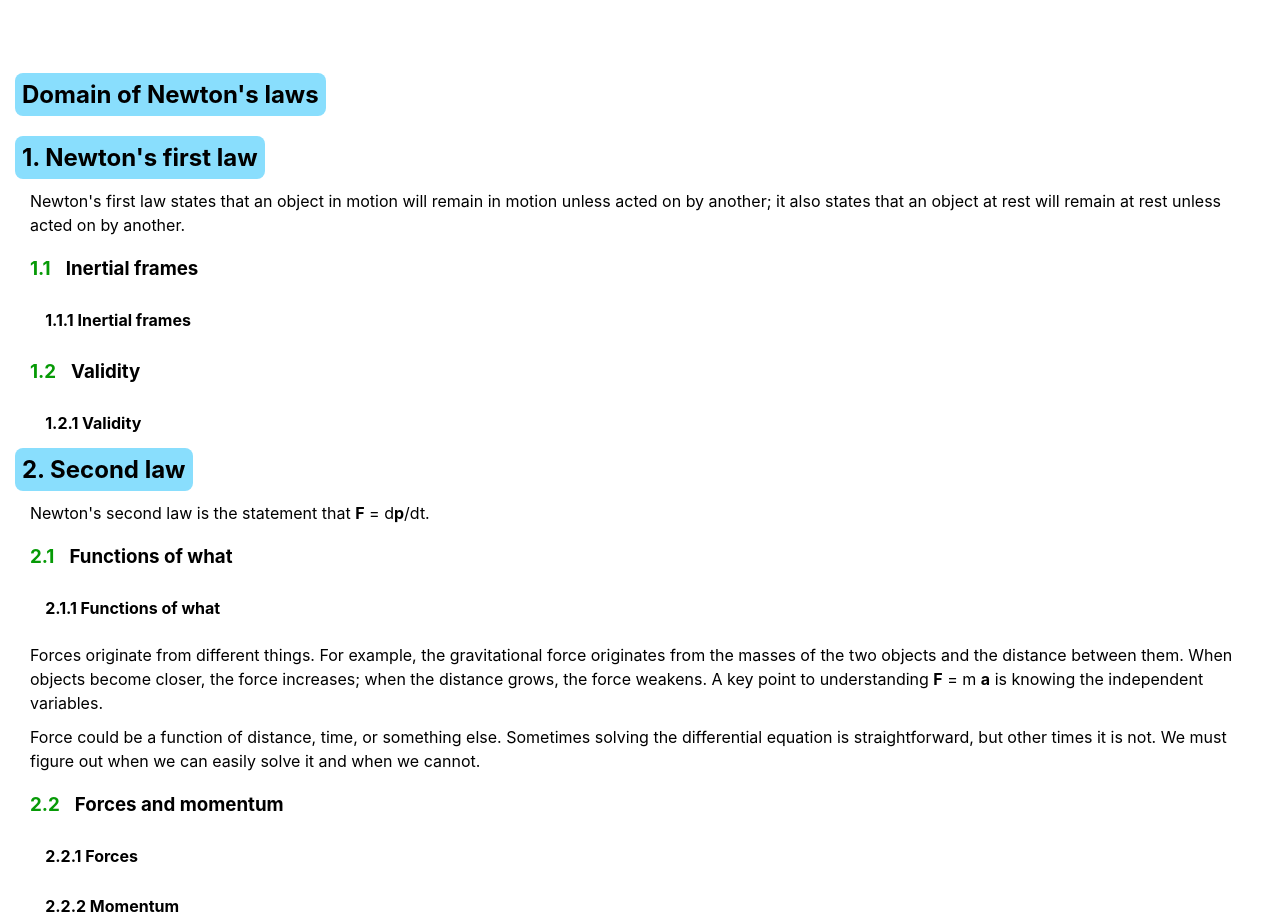
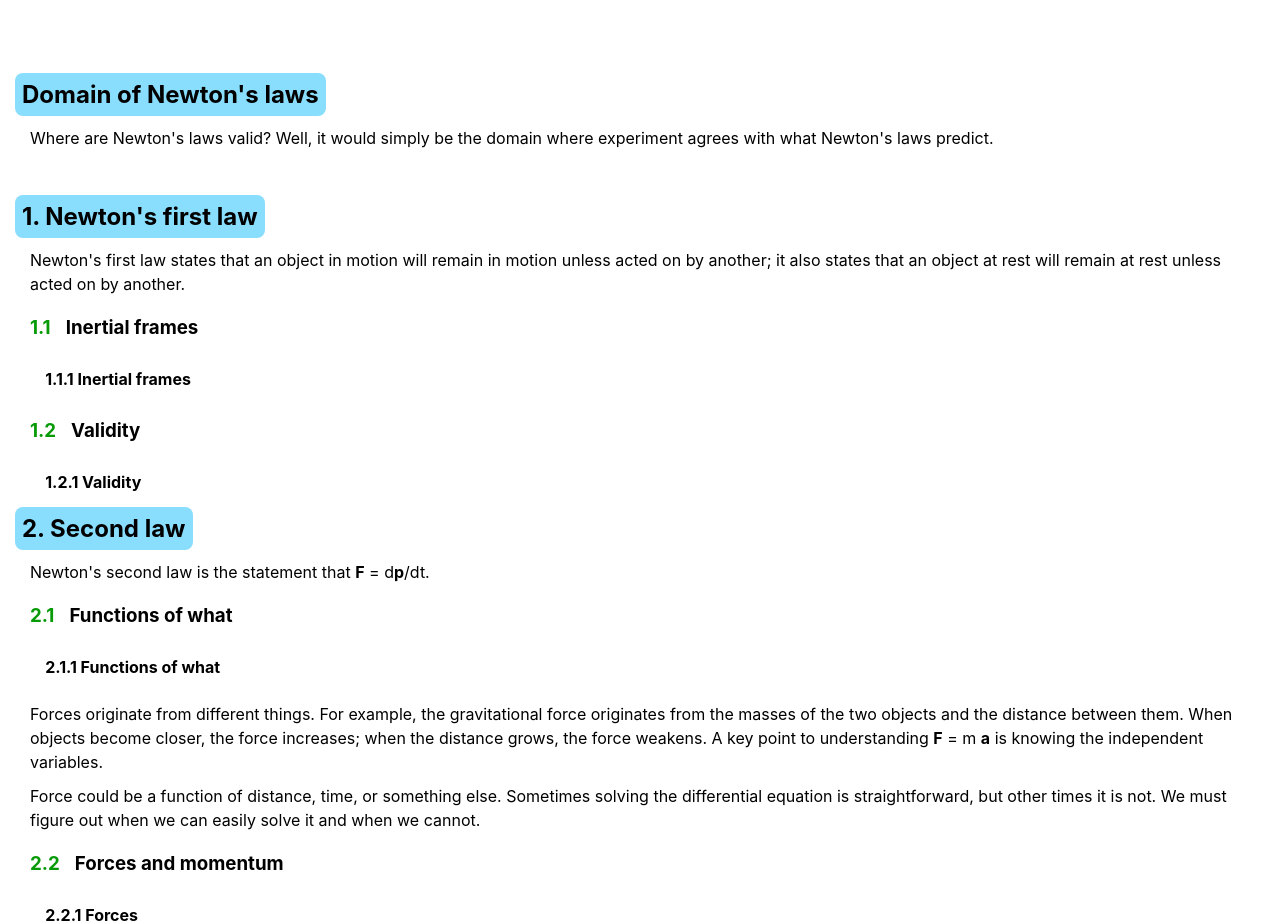
Before and after one commit to JRFink/jrfphyspagesnew, a Next.js app: page /education/gp1/nl in a window 1280 px wide. Shown: the part 1440-2363 px from the top of the page. Built offline with nearby package versions, Linux system fonts and the light colour scheme; grey boxes are pictures that could not be loaded.

Commit message:
Update index.tsx

```diff
--- a/pages/education/gp1/nl/index.tsx
+++ b/pages/education/gp1/nl/index.tsx
@@ -33,6 +33,9 @@ Introduction
 <h2 className={style.h2SectionColor}>
          Domain of Newton&#39;s laws
 </h2>
+<p>
+     Where are Newton&#39;s laws valid? Well, it would simply be the domain where experiment agrees with what Newton&#39;s laws predict.
+</p>
 <br />
 <br />
             <h2 className={style.h2SectionColor} id="nflaw">
```
